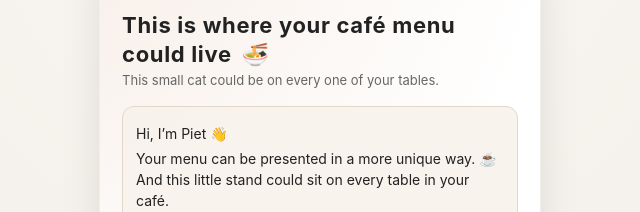
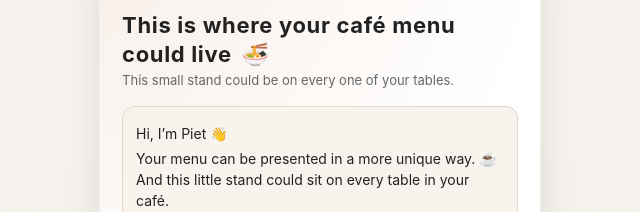
Before and after one commit to FloatyPiet/Menu, a plain HTML site: page index.html in a window 1280 px wide. Shown: the part 140-352 px from the top of the page, 325-965 px from the left. Drawn offline with Linux system fonts and the light colour scheme.

Commit message:
Update index.html

```diff
--- a/index.html
+++ b/index.html
@@ -185,7 +185,7 @@
       </h1>
 
       <p class="subtitle">
-        This small cat could be on every one of your tables.
+        This small stand could be on every one of your tables.
       </p>
 
       <!-- English Block -->
```
